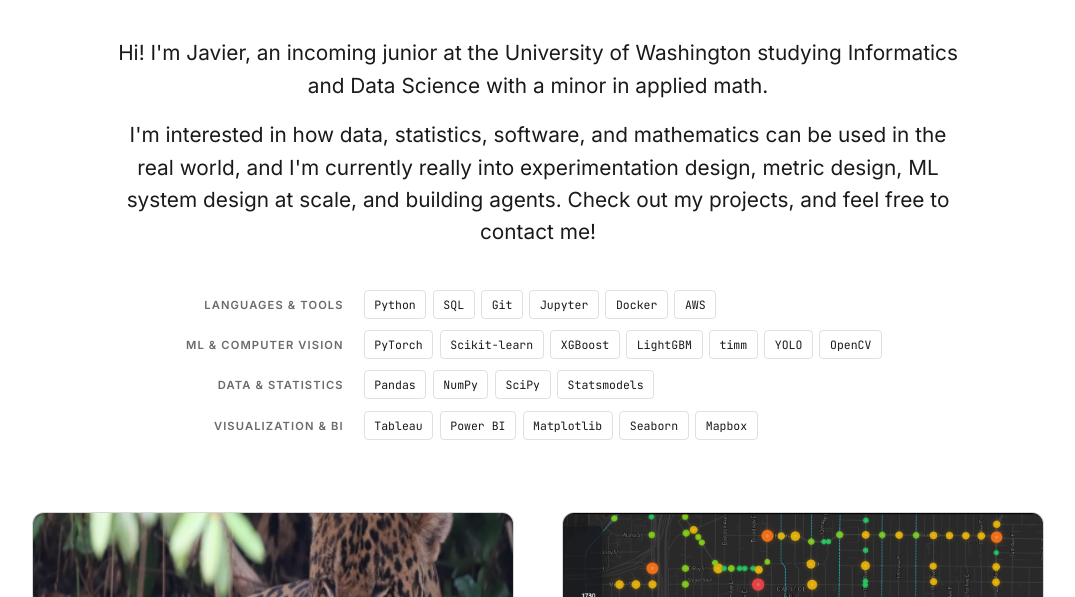
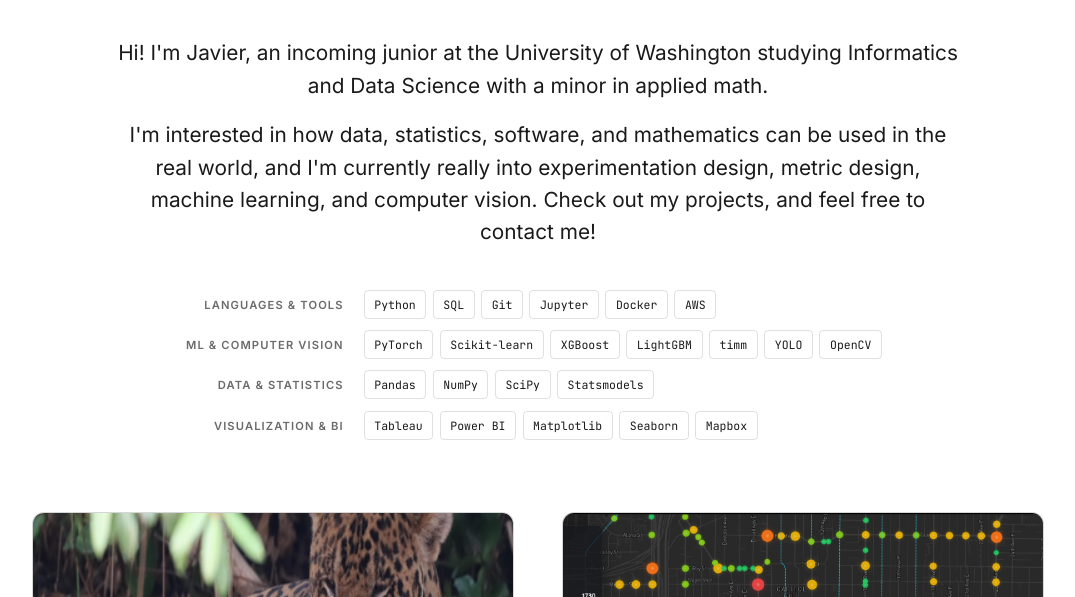
Before and after one commit to jfbami/javier-portfolio, a plain HTML site: page index.html in a window 1280 px wide. Shown: the part 203-800 px from the top of the page, without its empty margins (102-1177 px from the left). Drawn offline with Linux system fonts and the light colour scheme.

Commit message:
Update About interests to machine learning and computer vision
Replace "ML system design at scale, and building agents" with "machine
learning, and computer vision" in the About paragraph.

Co-Authored-By: Claude Opus 5 <noreply@anthropic.com>

```diff
--- a/index.html
+++ b/index.html
@@ -61,7 +61,7 @@
                 </p>
                 <p>
                     I'm interested in how data, statistics, software, and mathematics can be used in the real world, and
-                    I'm currently really into experimentation design, metric design, ML system design at scale, and building agents. Check out
+                    I'm currently really into experimentation design, metric design, machine learning, and computer vision. Check out
                     my projects, and feel free to contact me!
                 </p>
 
```
